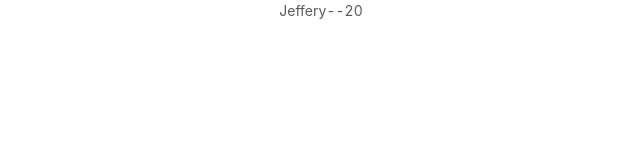
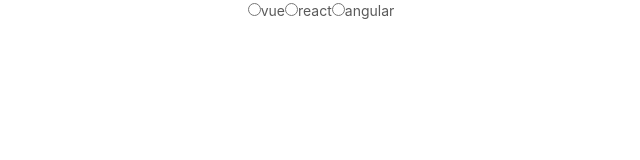
Before and after one commit to Jeffery336699/react_demo, a React (Create React App) app: page / in a window 1280 px wide. Shown: the top 160 px of the page, without its empty margins (319-959 px from the left). Built offline with nearby package versions, Linux system fonts and the light colour scheme.

Commit message:
增加两个恶复合组件对 列表的操作

```diff
--- a/src/component/ComponentMul2.js
+++ b/src/component/ComponentMul2.js
@@ -10,10 +10,63 @@
     return props.children(user);
 }
 
+function Filter({ children, type }) {
+    return (
+        <div>
+            {React.Children.map(children, child => {
+                if (child.type !== type) {
+                    return;
+                }
+                return child;
+            })}
+        </div>
+    );
+}
+
+// 修改children
+function RadioGroup(props) {
+    return (
+        <div>
+            {React.Children.map(props.children, child => {
+                //   vdom不可更改，克隆一个新的去改才行
+                return React.cloneElement(child, { name: props.name });
+            })}
+        </div>
+    );
+}
+
+//...rest表示props中除了children后剩余的属性
+function Radio({children, ...rest}) {
+    let value = rest.value;
+    console.log("value-"+value)
+    return (
+        <label>
+            <input type="radio" {...rest} />
+            {children}
+        </label>
+    );
+}
+
+
 export default function ComponentMul2() {
     return <div>
-        <Fetcher name='getUser'>
-            {({name, age}) => (<p>{name}--{age}</p>)}
-        </Fetcher>
+        {/*<Fetcher name='getUser'>*/}
+        {/*    {({name, age}) => (<p>{name}--{age}</p>)}*/}
+        {/*</Fetcher>*/}
+
+
+        {/* 过滤器，可以过滤出指定标签类型 */}
+        {/*<Filter type="p">*/}
+        {/*    <h1>react</h1>*/}
+        {/*    <p>react很不错</p>*/}
+        {/*    <h1>vue</h1>*/}
+        {/*    <p>vue很不错</p>*/}
+        {/*</Filter>*/}
+
+        <RadioGroup name="mvvm">
+            <Radio value="vue">vue</Radio>
+            <Radio value="react">react</Radio>
+            <Radio value="react">angular</Radio>
+        </RadioGroup>
     </div>;
 }
```
